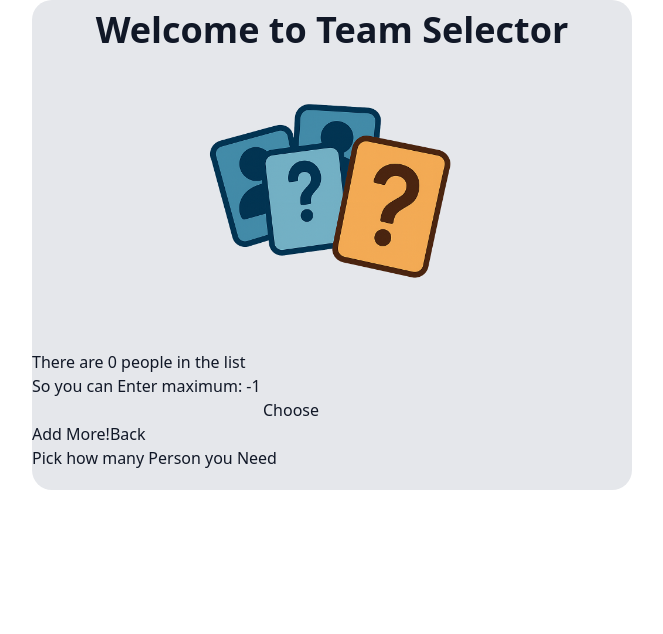
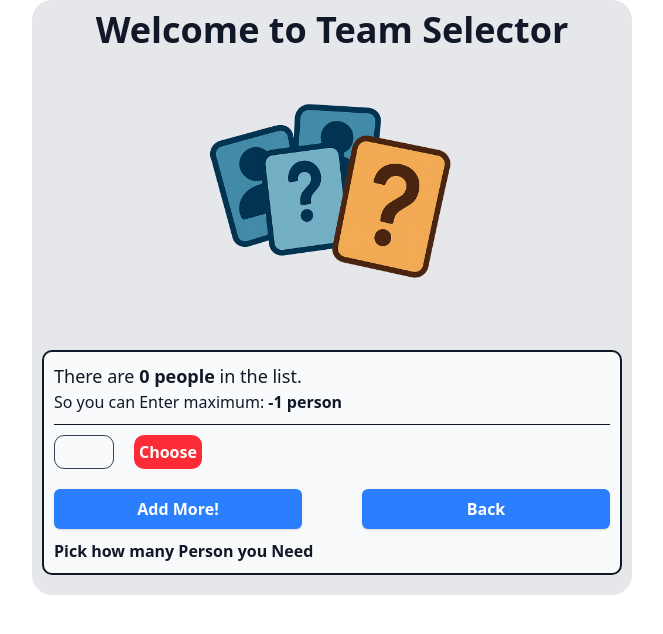
Before and after one commit to rezam91/RandomPeople, a React (Vite) app: page /random in a window 1280 px wide. Shown: the top 634 px of the page, without its empty margins (308-971 px from the left). Built offline with nearby package versions, Linux system fonts and the light colour scheme.

Commit message:
feat(style):styles added to random page

```diff
--- a/src/pages/Random.jsx
+++ b/src/pages/Random.jsx
@@ -34,23 +34,26 @@ const Random = () => {
         console.log(selectedPersons)
     },[selectedPersons])
     return (
-        <>
-            <div>There are {list.length} people in the list</div>
-            <div>So you can Enter maximum: {list.length-1}</div>
-            <input onChange={checkMax} type="number" />
-            <button disabled={!available} onClick={selectPerson}>Choose</button>
-            <div>
-                <button onClick={() => navigate('/select')}>Add More!</button>
-                <button onClick={() => navigate('/')}>Back</button>
+        <div className="ml-[10px] mr-[10px] p-[10px] border-2 bg-gray-50 rounded-[10px]">
+            <div className="text-lg">There are <strong>{list.length} people</strong> in the list.</div>
+            <div className="mb-[10px]">So you can Enter maximum: <strong>{list.length-1} person</strong></div>
+            <hr />
+            <div className="mt-[10px] flex gap-[20px]">
+                <input className="w-[60px] text-gray-700 border-1 rounded-[10px] pl-[4px] pr-[4px]" onChange={checkMax} type="number" />
+                <button className={`bg-red-500 hover:bg-red-700 text-white font-semibold ${!available ? "hover:cursor-not-allowed" : "hover:cursor-pointer" } p-[5px] rounded-[10px]`} disabled={!available} onClick={selectPerson}>Choose</button>
             </div>
-            {!selectedPersons.length ? <div>Pick how many Person you Need</div> : (
-                <ul>
+            <div className="flex gap-[60px] mt-[20px]">
+                <button className="flex-1 bg-blue-500 hover:bg-blue-600 hover:cursor-pointer text-white font-semibold py-2 px-4 rounded-md shadow transition duration-200" onClick={() => navigate('/select')}>Add More!</button>
+                <button className="flex-1 bg-blue-500 hover:bg-blue-600 hover:cursor-pointer text-white font-semibold py-2 px-4 rounded-md shadow transition duration-200" onClick={() => navigate('/')}>Back</button>
+            </div>
+            {!selectedPersons.length ? <div className="mt-[10px]"><strong>Pick how many Person you Need</strong></div> : (
+                <ul className="flex justify-evenly mt-[20px]">
                     {selectedPersons.map((person,index) => (
-                        <li key={index}>{person.fName}</li>
+                        <li className="p-[10px] rounded-[10px] bg-amber-200" key={index}>{person.fName}</li>
                     ))}
                 </ul>
             )}
-        </>
+        </div>
     )
 }
 
--- a/src/pages/home.jsx
+++ b/src/pages/home.jsx
@@ -15,8 +15,8 @@ const Home = () => {
                 </ol>
             )}
             <div className="ml-auto mr-auto w-2/3 mt-[20px] flex gap-[20px] justify-center">
-                <button className="bg-blue-500 text-lg text-[#FFFFFF] pl-[10px] pr-[10px] pt-[20px] pb-[20px] rounded-[10px] flex-1 hover:bg-blue-600 hover:cursor-pointer" onClick={() => navigate('select')}>Add People To List!</button>
-                <button disabled={list.length<2 ? true : false} className={`bg-blue-500 text-lg text-[#FFFFFF] pl-[10px] pr-[10px] pt-[20px] pb-[20px] rounded-[10px] flex-1 hover:bg-blue-600 ${list.length<2 ? "hover: cursor-not-allowed" :"hover: cursor-pointer"}`} onClick={() => navigate('random')}>Select Randomly</button>
+                <button className="bg-blue-500 text-lg text-[#FFFFFF] pl-[10px] pr-[10px] pt-[20px] pb-[20px] rounded-[10px] flex-1 hover:bg-blue-600 hover:cursor-pointer transition duration-200" onClick={() => navigate('select')}>Add People To List!</button>
+                <button disabled={list.length<2 ? true : false} className={`bg-blue-500 text-lg text-[#FFFFFF] pl-[10px] pr-[10px] pt-[20px] pb-[20px] rounded-[10px] flex-1 hover:bg-blue-600 ${list.length<2 ? "hover: cursor-not-allowed" :"hover: cursor-pointer"} transition duration-200`} onClick={() => navigate('random')}>Select Randomly</button>
             </div>
         </>
     )
```
